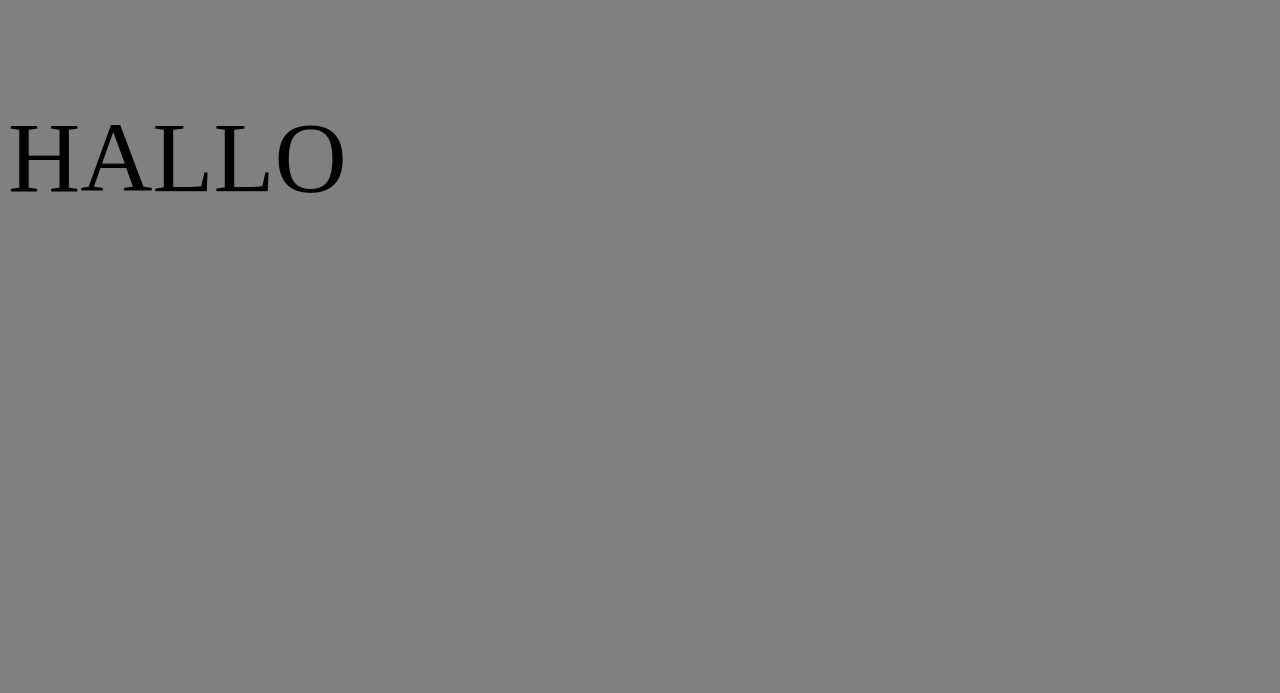
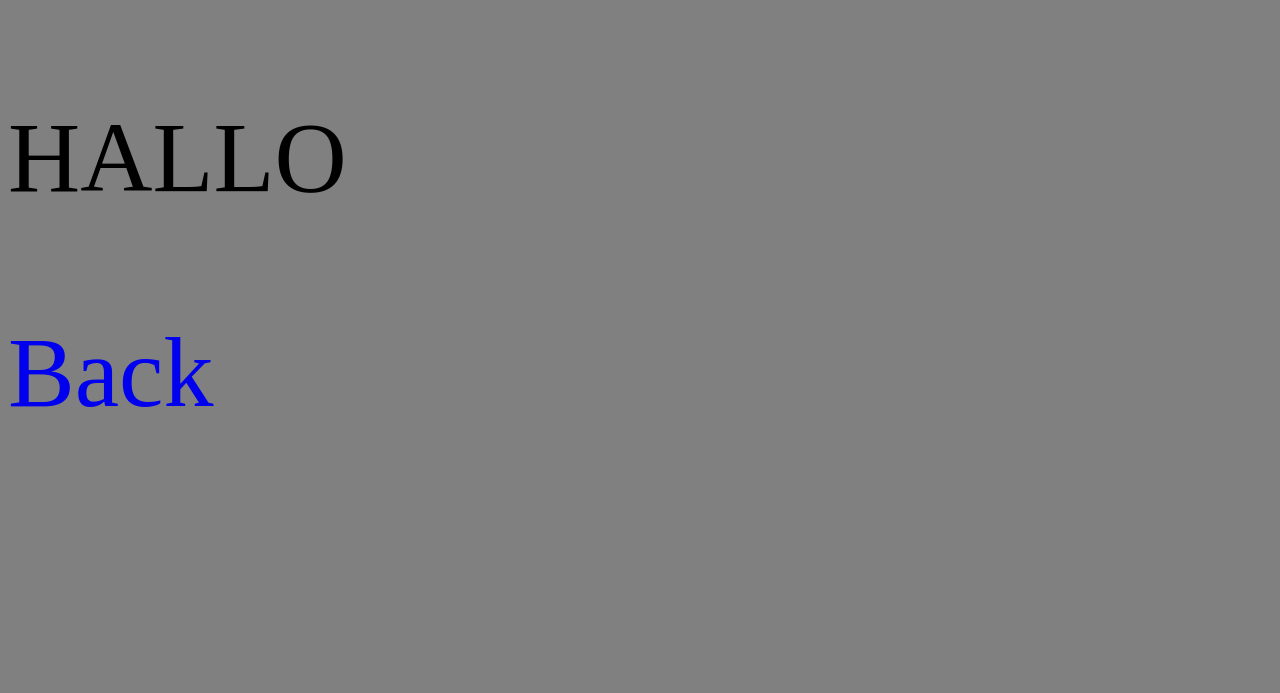
Before and after one commit to VirgilIw/koda-b5-web2, a plain HTML site: page web2.html in a window 1280 px wide. Shown: the top 693 px of the page. Drawn offline with Linux system fonts and the light colour scheme.

Commit message:
feat: add link to back and add style link

```diff
--- a/web2.css
+++ b/web2.css
@@ -18,3 +18,8 @@ div > a > img {
 div > p {
   font-size: 100px;
 }
+
+.bebas {
+  font-size: 100px;
+  text-decoration: none;
+}
--- a/web2.html
+++ b/web2.html
@@ -9,6 +9,7 @@
   <body>
     <div class="wrapp">
       <p>HALLO</p>
+      <a href="index.html" class="bebas">Back</a>
       <div class="inside">
         <a href="https://www.instagram.com/virgilamb" target="_blank">
           <img src="images/ig.svg" alt="ig" />
```
